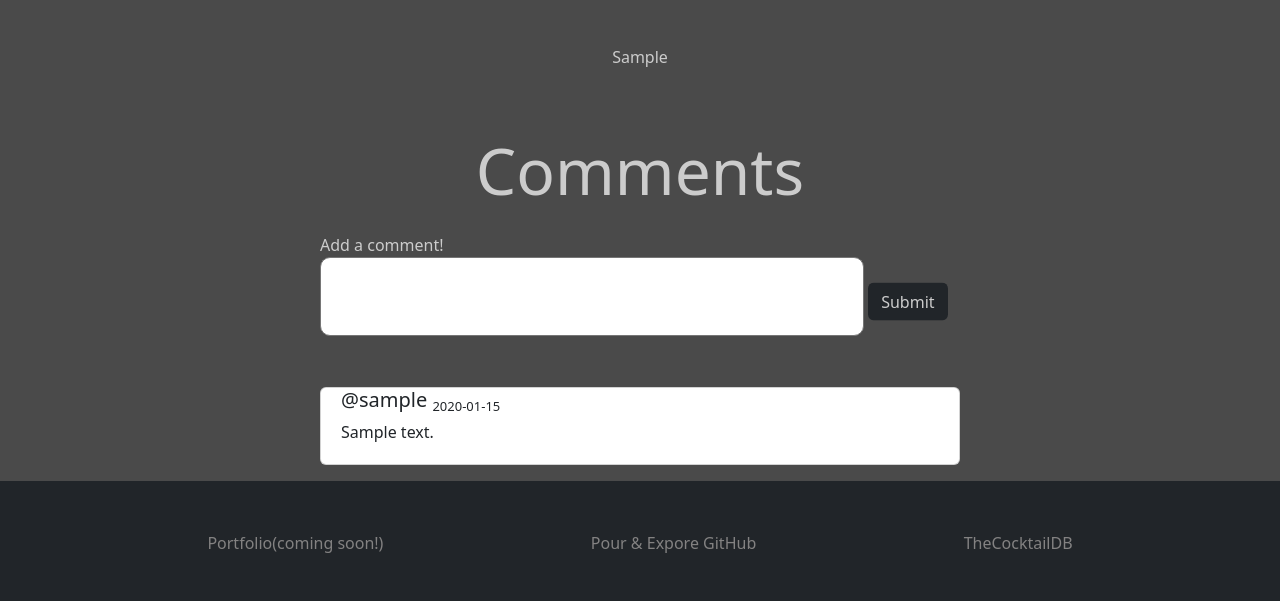
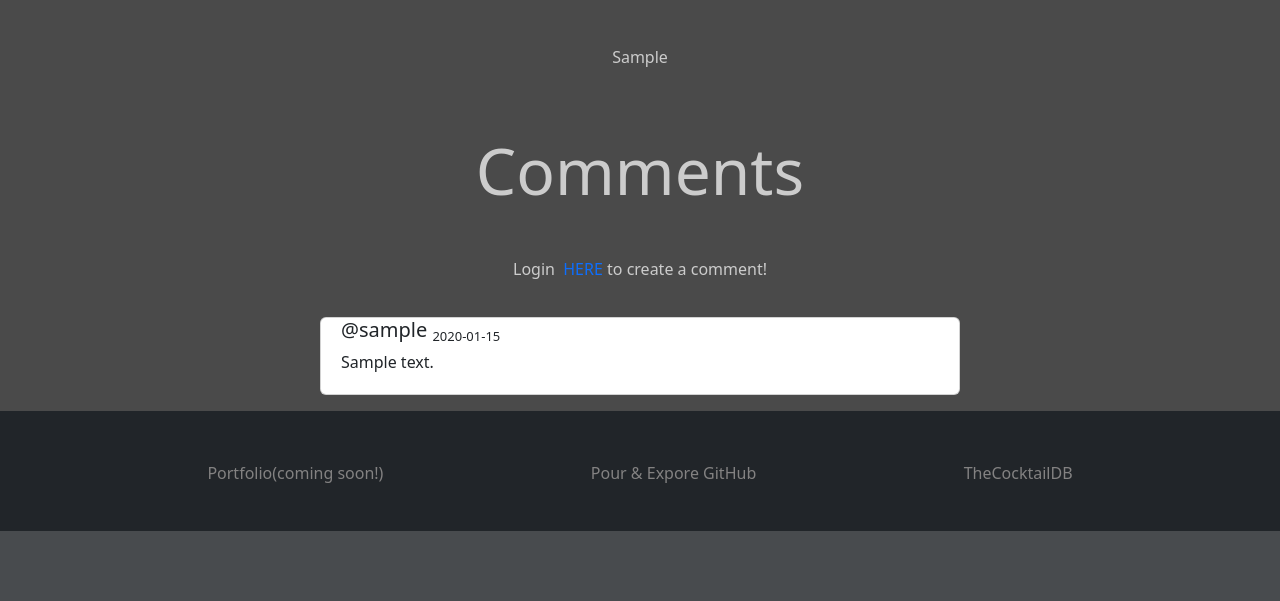
Before and after one commit to MasonBybee/Cocktail-Capstone, a Flask app: page /cocktails/1 in a window 1280 px wide. Shown: the part 1233-1834 px from the top of the page. After the commit the page ends 1764 px from the top, so only its background shows below. Run offline with Flask 3, Linux system fonts and the light colour scheme; tables that the repository leaves empty hold one stand-in row (values such as "Sample post"); grey boxes marked "Sample" are stand-in pictures; a database or web service that is not in the repository returns one stand-in record (values such as "Sample title"); data that the repository does not hold is empty; some libraries are stand-ins or nearby versions.

Commit message:
changed only logged in users see new comment form

```diff
--- a/templates/cocktail.html
+++ b/templates/cocktail.html
@@ -75,6 +75,7 @@
   </p>
 </div>
 <h2 class="m-5 display-3 text-center">Comments</h2>
+{% if user.id %}
 <form
   name="addNewComment"
   action="/cocktails/addcomment/{{cocktail.idDrink}}"
@@ -92,6 +93,11 @@
     <button class="btn commentBtn">Submit</button>
   </div>
 </form>
+{% else %}
+<span class="loginToComment"
+  >Login &nbsp;<a href="/user/login">HERE</a> to create a comment!</span
+>
+{% endif %}
 <div class="cocktailComments">
   {% for comment in comments %}
   <div class="m-3 card commentCard">
```
